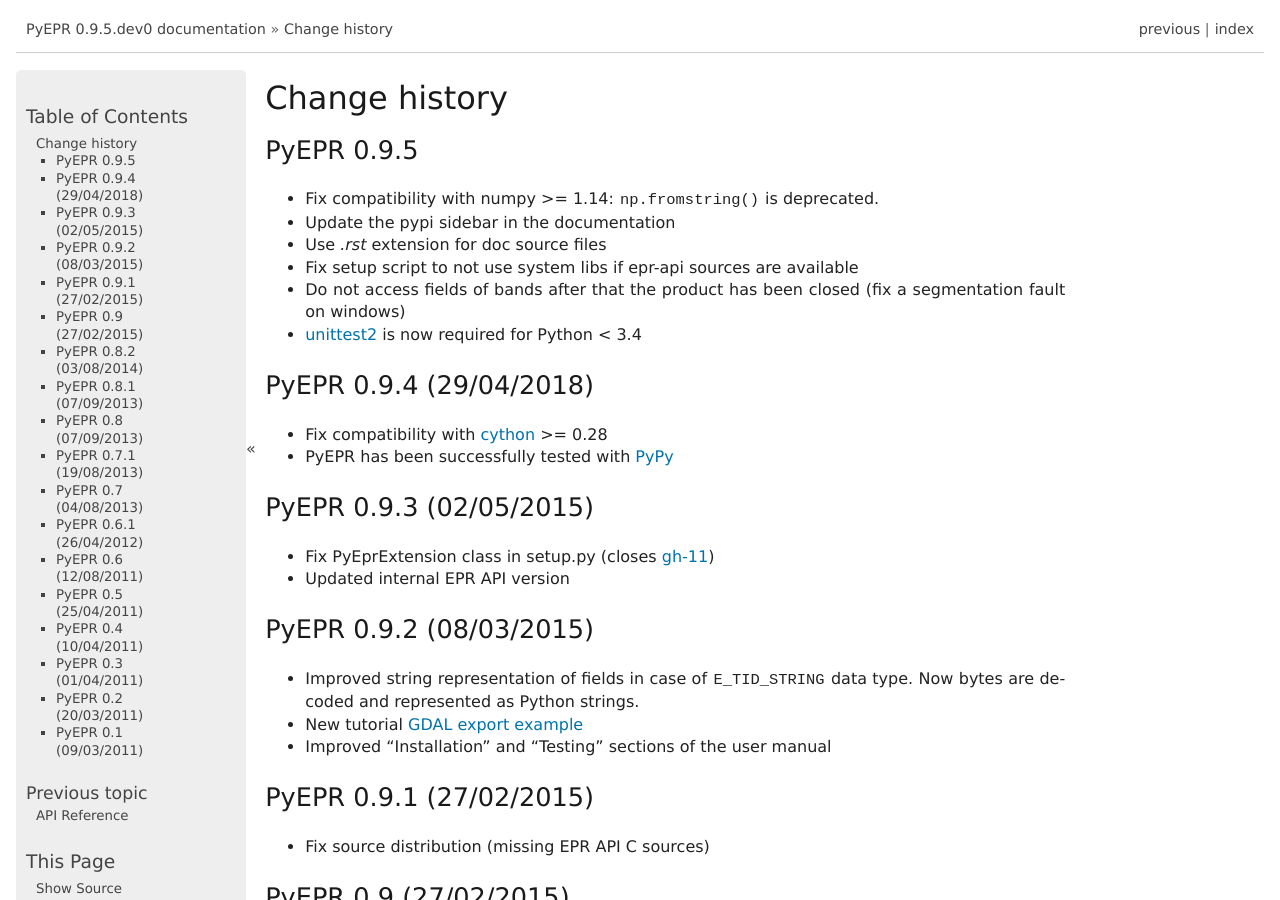
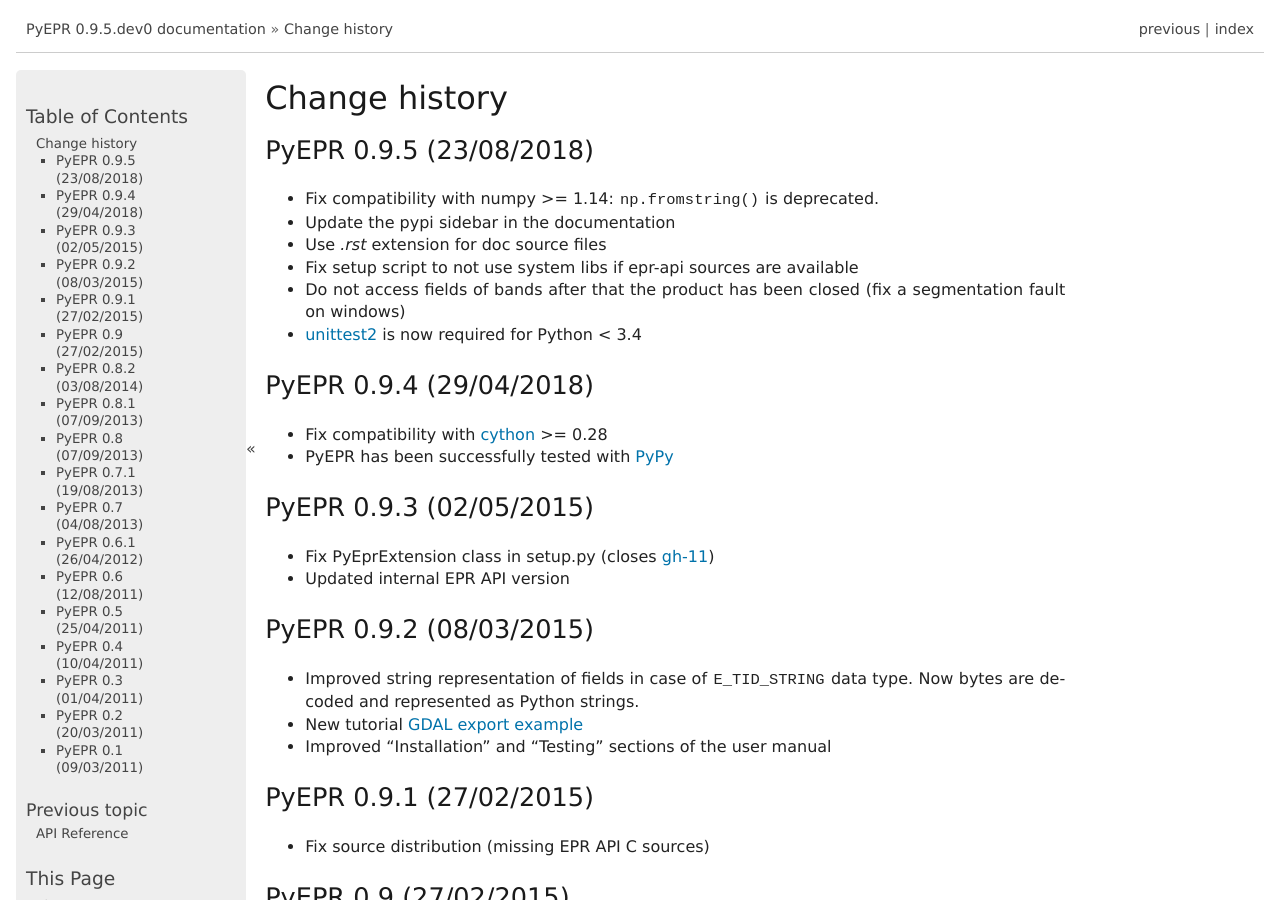
Before and after one commit to avalentino/pyepr, a Sphinx documentation site: the page built from doc/NEWS.rst, in a window 1280 px wide and 900 px high. Built offline with Sphinx 7.4.7, drawn with Linux system fonts in a browser that asks for light colours; formulas are drawn with MathJax 3.

Commit message:
set the release date

```diff
--- a/doc/NEWS.rst
+++ b/doc/NEWS.rst
@@ -1,8 +1,8 @@
 Change history
 ==============
 
-PyEPR 0.9.5
------------
+PyEPR 0.9.5 (23/08/2018)
+------------------------
 
 * Fix compatibility with numpy >= 1.14: :func:`np.fromstring`
   is deprecated.
```
